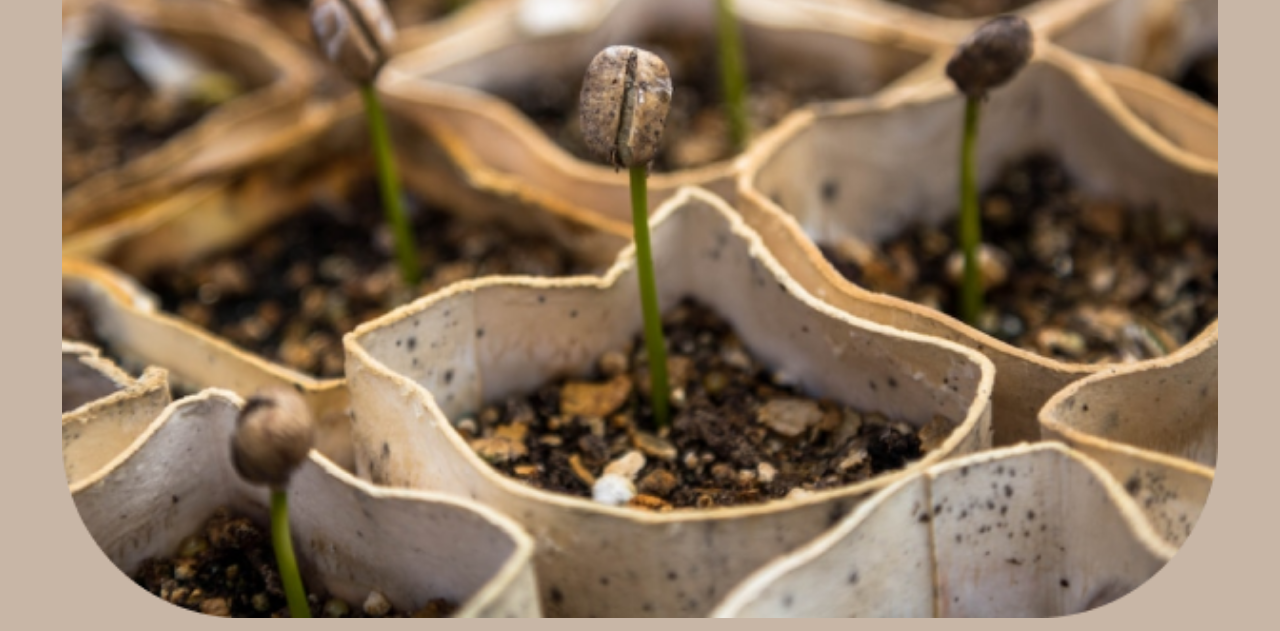
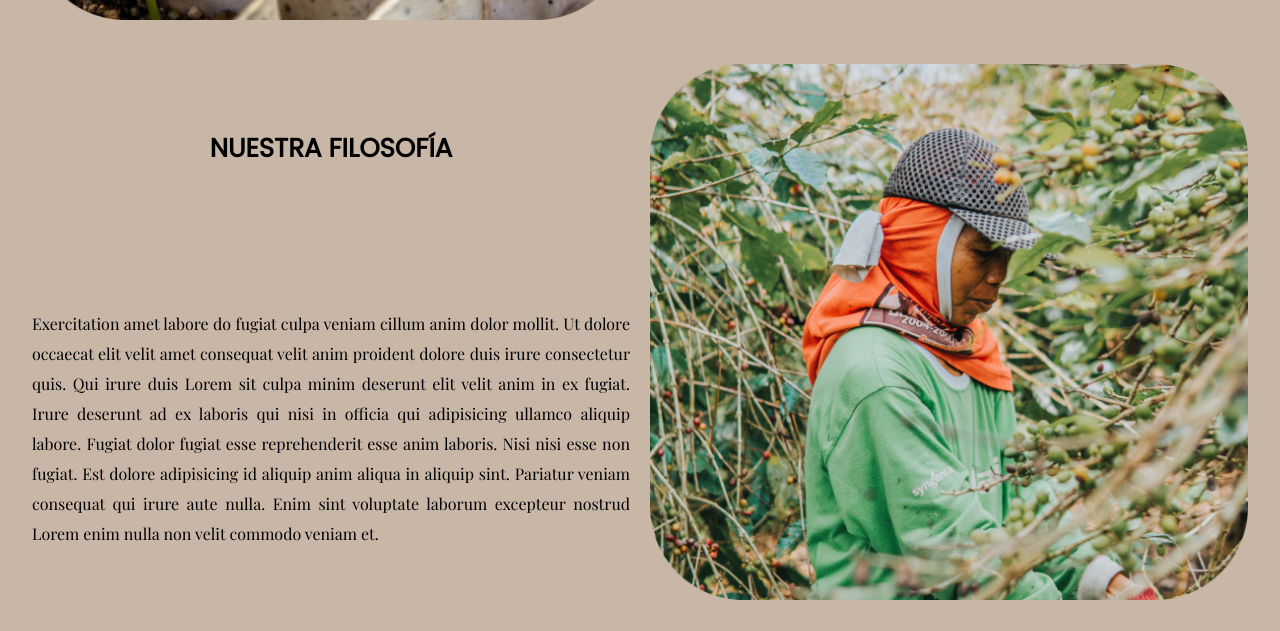
Before and after one commit to Lidbetan/coffeStore-comision39385, a website: page pages/nosotros.html in a window 1280 px wide. Shown: the part 790-1421 px from the top of the page. Drawn offline with nearby package versions, Linux system fonts and the light colour scheme.

Commit message:
Agregando responsive a nosotros con grid

```diff
--- a/pages/nosotros.html
+++ b/pages/nosotros.html
@@ -33,40 +33,52 @@
 
     <main class="nosotros">
         <section>
-            <div>
+            <div class="origenes">
                 <h2>Nuestros orígenes</h2>
-                <div>
+                <div class="origenes-img">
                     <img src="../assets/img/img-nosotros-origenes.png" alt="cafetales germinando">
                 </div>
-                <div><p>Exercitation amet labore do fugiat culpa veniam cillum anim dolor mollit. Ut dolore occaecat elit
-                    velit amet consequat velit anim proident dolore duis irure consectetur quis. Qui irure duis Lorem
-                    sit culpa minim deserunt elit velit anim in ex fugiat. Irure deserunt ad ex laboris qui nisi in officia qui adipisicing ullamco aliquip labore. Fugiat
-                    dolor fugiat esse reprehenderit esse anim laboris. Nisi nisi esse non fugiat. Est dolore adipisicing
-                    id aliquip anim aliqua in aliquip sint. Pariatur veniam consequat qui irure aute nulla. Enim sint
-                    voluptate laborum excepteur nostrud Lorem enim nulla non velit commodo veniam et.</p></div>
+                <div class="origenes-p">
+                    <p>Exercitation amet labore do fugiat culpa veniam cillum anim dolor mollit. Ut dolore occaecat elit
+                        velit amet consequat velit anim proident dolore duis irure consectetur quis. Qui irure duis
+                        Lorem
+                        sit culpa minim deserunt elit velit anim in ex fugiat. Irure deserunt ad ex laboris qui nisi in
+                        officia qui adipisicing ullamco aliquip labore. Fugiat
+                        dolor fugiat esse reprehenderit esse anim laboris. Nisi nisi esse non fugiat. Est dolore
+                        adipisicing
+                        id aliquip anim aliqua in aliquip sint. Pariatur veniam consequat qui irure aute nulla. Enim
+                        sint
+                        voluptate laborum excepteur nostrud Lorem enim nulla non velit commodo veniam et.</p>
+                </div>
             </div>
-            <div>
+            <div class="filosofia">
                 <h2>Nuestra filosofía</h2>
-                <div>
+                <div class="filosofia-img">
                     <img src="../assets/img/img-nosotros-filosofia.png" alt="lugareño trabajando en el cafetal">
                 </div>
-                <div><p>Exercitation amet labore do fugiat culpa veniam cillum anim dolor mollit. Ut dolore occaecat elit
-                    velit amet consequat velit anim proident dolore duis irure consectetur quis. Qui irure duis Lorem
-                    sit culpa minim deserunt elit velit anim in ex fugiat. Irure deserunt ad ex laboris qui nisi in officia qui adipisicing ullamco aliquip labore. Fugiat
-                    dolor fugiat esse reprehenderit esse anim laboris. Nisi nisi esse non fugiat. Est dolore adipisicing
-                    id aliquip anim aliqua in aliquip sint. Pariatur veniam consequat qui irure aute nulla. Enim sint
-                    voluptate laborum excepteur nostrud Lorem enim nulla non velit commodo veniam et.</p></div>
+                <div class="filosofia-p">
+                    <p>Exercitation amet labore do fugiat culpa veniam cillum anim dolor mollit. Ut dolore occaecat elit
+                        velit amet consequat velit anim proident dolore duis irure consectetur quis. Qui irure duis
+                        Lorem
+                        sit culpa minim deserunt elit velit anim in ex fugiat. Irure deserunt ad ex laboris qui nisi in
+                        officia qui adipisicing ullamco aliquip labore. Fugiat
+                        dolor fugiat esse reprehenderit esse anim laboris. Nisi nisi esse non fugiat. Est dolore
+                        adipisicing
+                        id aliquip anim aliqua in aliquip sint. Pariatur veniam consequat qui irure aute nulla. Enim
+                        sint
+                        voluptate laborum excepteur nostrud Lorem enim nulla non velit commodo veniam et.</p>
+                </div>
             </div>
-            </div>
+
         </section>
 
     </main>
 
     <footer>
-        <section >
+        <section>
             <div>
                 <h2>Contacto</h2>
-                <p >Corrientes 1367 - Rosario, Santa Fé</p>
+                <p>Corrientes 1367 - Rosario, Santa Fé</p>
                 <p>+54 341 423432</p>
                 <p> locosxelcafe@cafe.com</p>
             </div>
--- a/scss/layout/pages/_nosotros.scss
+++ b/scss/layout/pages/_nosotros.scss
@@ -4,7 +4,23 @@ main.nosotros {
         @include flex(column,nowrap,center,center);
         gap:4rem;
         margin: 3rem 0;
-        div{
+        div.origenes{
+            @include flex(column,nowrap,center,center);
+            width:95%;
+            h2{
+                text-transform: uppercase;
+                margin:3rem 0;
+                font-family: $fuente-secundaria;
+            }
+            div{
+                p{
+                    text-align: justify;
+                    margin:2rem 0;
+                    line-height: 3rem;
+                }
+            }
+        }
+        div.filosofia{
             @include flex(column,nowrap,center,center);
             width:95%;
             h2{
--- a/scss/mq/_mq-1024.scss
+++ b/scss/mq/_mq-1024.scss
@@ -18,6 +18,7 @@ header {
     }
 }
 
+/**#Index**/
 main {
     @media (min-width:1024px) {
         section {
@@ -35,6 +36,47 @@ main {
                         gap: 1rem;
                         width: 100%;
                     }
+                }
+            }
+        }
+    }
+}
+
+/**#Nosotros**/
+main.nosotros {
+    @media (min-width:1024px) {
+        section {
+
+            div.origenes {
+                @include grid(repeat(2, 1fr), (1fr, 1), center, center, center, none);
+                gap:2rem;
+                h2{
+                    grid-column: 2 / 3;
+                    grid-row: 1 / 2;
+                }
+                div.origenes-img {
+                    grid-column: 1 / 2;
+                    grid-row: 1 / 3;
+                }
+                div.origenes-p{
+                    grid-column: 2 / 3;
+                    grid-row: 2 / 3;
+                }
+            }
+            div.filosofia {
+                @include grid(repeat(2, 1fr), (1fr, 1), center, center, center, none);
+                gap:2rem;
+                h2{
+                    grid-column: 1 / 2;
+                    grid-row: 1 / 2;
+                }
+                div.filosofia-img {
+                    grid-column: 2 / 3;
+                    grid-row: 1 / 3;
+                }
+                div.filosofia-p{
+                    grid-column: 1 / 2;
+                    grid-row: 2 / 3;
                 }
             }
         }
```
Also changed, not shown: css/styles.css, 1 other file.
